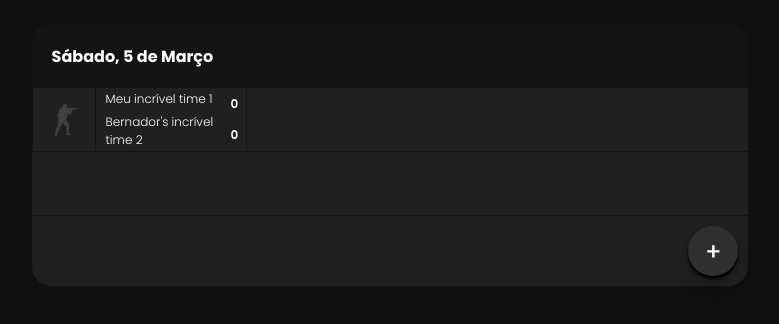
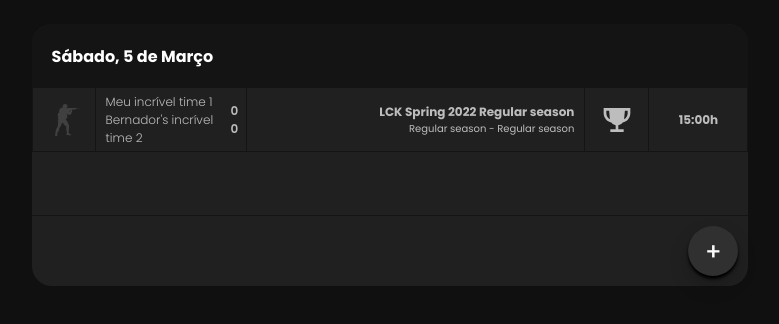
Before and after one commit to andradeigor/Streife, a plain HTML site: page index.html in a window 1280 px wide. Shown: the part 204-528 px from the top of the page, without its empty margins (250-1029 px from the left). Drawn offline with Linux system fonts and the light colour scheme.

Commit message:
second day yay

```diff
--- a/index.html
+++ b/index.html
@@ -207,7 +207,7 @@
       }
       .TableGamesItemLeftPart {
         height: 100%;
-        width: 30%;
+        min-width: 30%;
         display: flex;
         border-right: 1px solid #141414;
       }
@@ -229,11 +229,11 @@
         width: 10%;
         display: flex;
         flex-direction: column;
-        justify-content: space-around;
+        justify-content: center;
       }
       .TableGamesItemGameScoreNumberText {
         text-align: end;
-        color: #fff;
+        color: #bdbdbd;
         font-weight: 600;
         font-size: 12px;
         margin-right: 15px;
@@ -243,13 +243,63 @@
         height: inherit;
         display: flex;
         flex-direction: column;
-        justify-content: space-around;
+        justify-content: center;
       }
       .TableGamesItemGameTeams p {
         font-size: 12px;
         font-weight: 300;
-        color: #fff;
+        color: #bdbdbd;
         margin-left: 10px;
+      }
+
+      .TableGamesItemMiddlePart {
+        width: inherit;
+        height: inherit;
+        display: flex;
+        flex-direction: row-reverse;
+      }
+      .TableGamesItemGameChampionship {
+        height: inherit;
+        display: flex;
+        flex-direction: column;
+        justify-content: center;
+        margin-right: 10px;
+      }
+      .TableGamesItemGameChampionshipTitle {
+        font-size: 12px;
+        color: #bdbdbd;
+        font-weight: bold;
+        text-align: right;
+      }
+      .TableGamesItemGameChampionshipSubTitle {
+        font-size: 10px;
+        color: #bdbdbd;
+        font-weight: 400;
+        text-align: right;
+      }
+      .TableGamesItemGameChampionshipIcon {
+        width: 64px;
+        display: flex;
+        align-items: center;
+        justify-content: center;
+        border: solid #141414;
+        border-width: 0px 0px 0px 1px;
+      }
+
+      .TableGamesItemRightPart {
+        min-width: 100px;
+        height: inherit;
+        border: solid #141414;
+        border-width: 0px 1px 0px 1px;
+        display: flex;
+        align-items: center;
+        justify-content: center;
+      }
+
+      .TableGamesItemHour {
+        font-weight: bold;
+        color: #bdbdbd;
+        font-size: 12px;
       }
       .TableGamesButtonContainer {
         width: 100%;
@@ -416,6 +466,33 @@
                     </div>
                   </div>
                 </div>
+                <div class="TableGamesItemMiddlePart">
+                  <div class="TableGamesItemGameChampionshipIcon">
+                    <svg
+                      width="32"
+                      height="32"
+                      viewBox="0 0 32 32"
+                      fill="none"
+                      xmlns="http://www.w3.org/2000/svg"
+                    >
+                      <path
+                        d="M2.66666 4V9.33333C2.67012 11.508 3.432 13.6133 4.821 15.2867C6.21 16.9599 8.13912 18.0963 10.276 18.5C11.3451 19.9155 12.9043 20.8808 14.648 21.2067V25.3333H9.33332V28H22.6667V25.3333H17.3147V21.2107C19.0725 20.8924 20.6464 19.9248 21.724 18.5C23.8608 18.0963 25.79 16.9599 27.1789 15.2867C28.568 13.6133 29.3299 11.508 29.3333 9.33333V4H2.66666ZM5.33332 9.33333V6.66667H8.11466L8.85599 14.8093C8.86799 14.9493 8.91066 15.076 8.93066 15.216C7.85036 14.6583 6.94376 13.8148 6.30948 12.7776C5.67522 11.7404 5.33758 10.5491 5.33332 9.33333ZM26.6667 9.33333C26.6621 10.5494 26.3241 11.7409 25.6893 12.7781C25.0547 13.8153 24.1475 14.6585 23.0667 15.216C23.0867 15.0827 23.1293 14.9493 23.1413 14.8093L23.8853 6.66667H26.6667V9.33333Z"
+                        fill="#bdbdbd"
+                      />
+                    </svg>
+                  </div>
+                  <div class="TableGamesItemGameChampionship">
+                    <p class="TableGamesItemGameChampionshipTitle">
+                      LCK Spring 2022 Regular season
+                    </p>
+                    <p class="TableGamesItemGameChampionshipSubTitle">
+                      Regular season - Regular season
+                    </p>
+                  </div>
+                </div>
+                <div class="TableGamesItemRightPart">
+                  <p class="TableGamesItemHour">15:00h</p>
+                </div>
               </li>
               <li></li>
             </ul>
```
